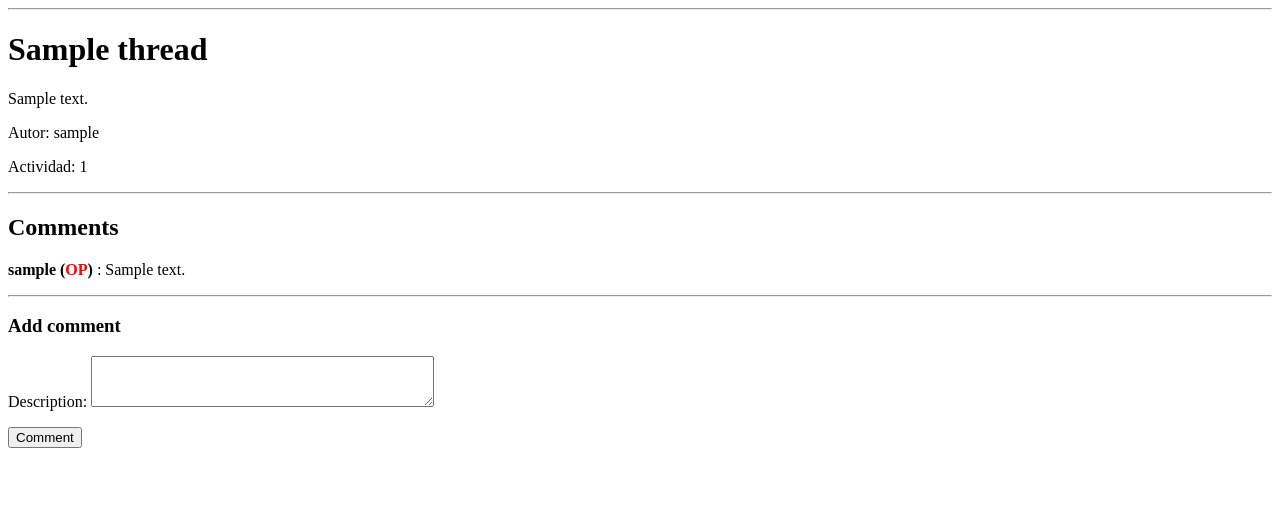
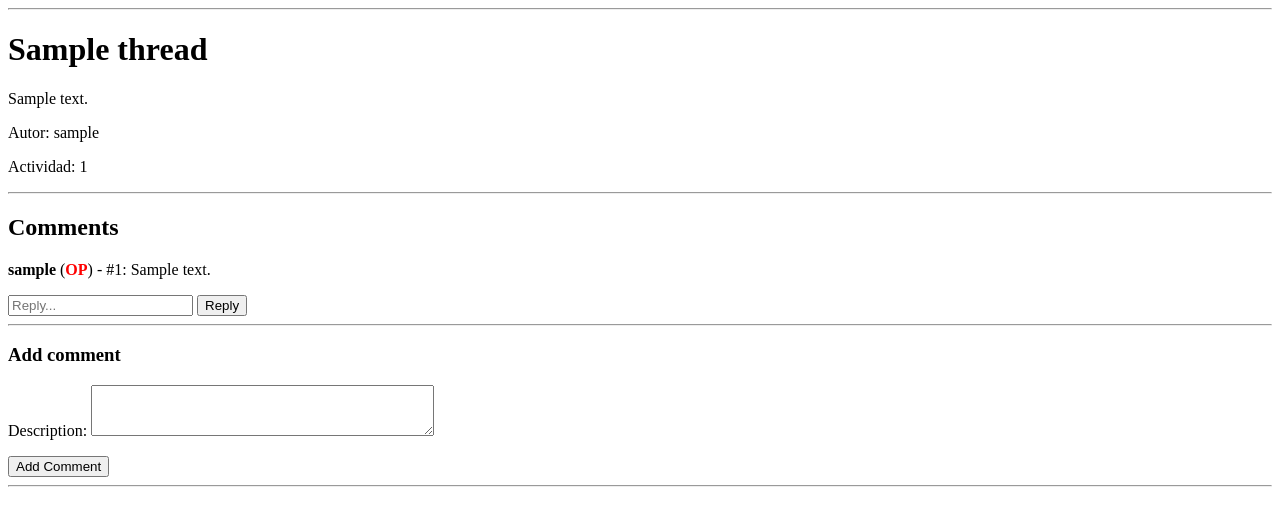
Before and after one commit to santiago-di4z/DISCUSSION_FORUM, a Django app: page /thread/1/ in a window 1280 px wide. Shown: the part 46-572 px from the top of the page. Run offline with Django 5.2, Linux system fonts and the light colour scheme; a user stored in the database is signed in; tables that the repository leaves empty hold one stand-in row (values such as "Sample post").

Commit message:
Version 0.5: Comment Reply System

```diff
--- a/Discussion_Forum/forum/models.py
+++ b/Discussion_Forum/forum/models.py
@@ -38,6 +38,15 @@ class Comment(models.Model):
     description = models.TextField()
     created_at = models.DateTimeField(auto_now_add=True)
 
+    # To reply to antoher comment
+    reply_to = models.ForeignKey(
+        "self",
+        on_delete=models.CASCADE,
+        null=True,
+        blank=True,
+        related_name="replies"
+    )
+
     def __str__(self):
         return f"Comment ({self.id}) by {self.user} on Thread {self.thread.id}"
 
--- a/Discussion_Forum/forum/templates/forum/thread_detail.html
+++ b/Discussion_Forum/forum/templates/forum/thread_detail.html
@@ -11,17 +11,31 @@
 <h2>Comments</h2>
 
 {% for c in comments %}
+
+    {% if c.reply_to %}
+        <p><em>Replying to {{ c.reply_to.user.username }} - #{{c.reply_to.thread.id}}{{ c.reply_to.id }}</em></p>
+    {% endif %}
+
     <p>
         <strong>{{ c.user.username }}</strong>
 
         {% if c.user == thread.user %}
-            <span style="color:black;font-weight:bold;">(</span><span style="color:red;font-weight:bold;">OP</span><span style="color:black;font-weight:bold;">)</span>
+            (<span style="color:red;font-weight:bold;">OP</span>)
         {% endif %}
-        : {{ c.description }}
+        - #{{ c.id }}: {{ c.description }}
     </p>
-{% endfor %}
+
+    {% if user.is_authenticated %}
+        <form method="POST" action="{% url 'reply_comment' c.id %}">
+            {% csrf_token %}
+            <input type="text" name="description" placeholder="Reply..." required>
+            <button type="submit">Reply</button>
+        </form>
+    {% endif %}
 
 <hr>
+
+{% endfor %}
 
 <h3>Add comment</h3>
 
@@ -29,9 +43,12 @@
     <form method="POST" action="{% url 'create_comment' thread.id %}">
         {% csrf_token %}
         {{ form.as_p }}
-        <button type="submit">Comment</button>
+        <button type="submit">Add Comment</button>
     </form>
 {% else %}
-<p> You must <a href="{% url 'login' %}">log in</a> to comment.</p>
+    <p>You must <a href="{% url 'login' %}">log in</a> to comment.</p>
 {% endif %}
+
+<hr>
+
 {% endblock %}
--- a/Discussion_Forum/forum/urls.py
+++ b/Discussion_Forum/forum/urls.py
@@ -7,4 +7,5 @@ urlpatterns = [
     path('board/<str:short_name>/new-thread/', views.create_thread, name='create_thread'),
     path('thread/<int:thread_id>/', views.thread_detail, name='thread_detail'),
     path('thread/<int:thread_id>/comment/', views.create_comment, name='create_comment'),
+    path('comment/<int:comment_id>/reply/', views.reply_comment, name='reply_comment')
 ]
--- a/Discussion_Forum/forum/views.py
+++ b/Discussion_Forum/forum/views.py
@@ -56,7 +56,7 @@ def create_thread(request, short_name):
 
     return render(request, 'forum/create_thread.html', {"board": board, "form": form})
 
-# Thread + Create New Comment View
+# Thread View
 def thread_detail(request, thread_id):
     thread = get_object_or_404(Thread, id=thread_id)
     comments = Comment.objects.filter(thread=thread).order_by('created_at')
@@ -69,6 +69,8 @@ def thread_detail(request, thread_id):
         "form": form,
     })
 
+
+# Create New Comment View + Reply a Comment
 @login_required
 def create_comment(request, thread_id):
     thread = get_object_or_404(Thread, id=thread_id)
@@ -87,5 +89,23 @@ def create_comment(request, thread_id):
             thread.activity += 1
             thread.save(update_fields=['activity', 'updated_at'])
 
-            return redirect('thread_detail', thread_id=thread.id)
     return redirect('thread_detail', thread_id=thread.id)
+
+@login_required
+def reply_comment(request, comment_id):
+    parent_comment = get_object_or_404(Comment, id=comment_id)
+    thread = parent_comment.thread
+
+    if request.method == "POST":
+        form = CommentForm(request.POST)
+        if form.is_valid():
+            reply = form.save(commit=False)
+            reply.thread = thread
+            reply.user = request.user
+            reply.reply_to = parent_comment
+            reply.save()
+
+            thread.activity += 1
+            thread.save(update_fields=['activity', 'updated_at'])
+
+    return redirect('thread_detail', thread_id=thread.id)
```
Also changed, not shown: Discussion_Forum/forum/tests.py (+12 -0 lines), Docs/User_Stories.md (+2 -1 lines), CHANGELOG.md, Discussion_Forum/db.sqlite3, Discussion_Forum/forum/migrations/0003_comment_reply_to.py (added).
